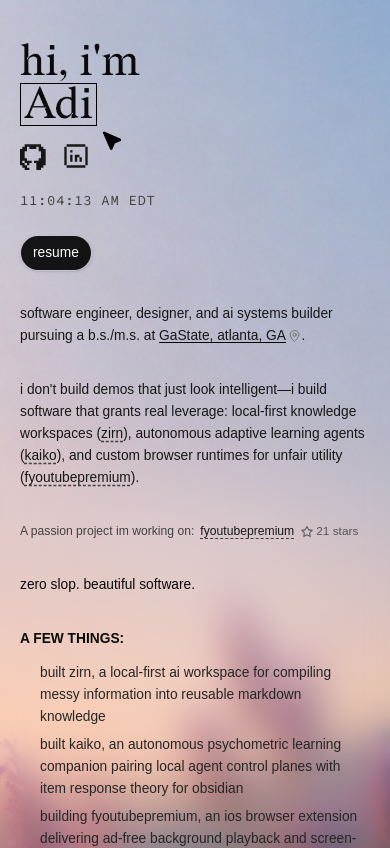
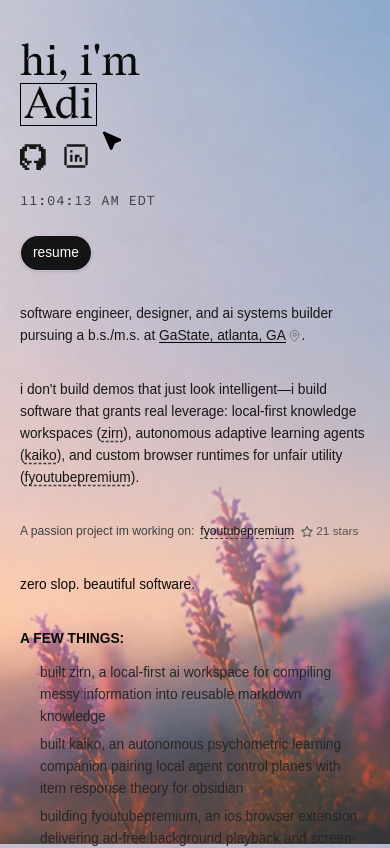
Before and after one commit to aditauqir/aditauqir-website, a Next.js app: page / in a window 390 px wide. Shown: the top 848 px of the page. Built offline with nearby package versions, Linux system fonts and the light colour scheme; a web font is replaced by a local one.

Commit message:
fix(mobile): remove theme-color bar and bottom blur overlay for pure edge-to-edge background

```diff
--- a/app/globals.css
+++ b/app/globals.css
@@ -99,7 +99,6 @@
   min-height: 100%;
   min-height: 100dvh;
   min-height: -webkit-fill-available;
-  background-color: #cfbfc5;
   background-image: url("/site-bg.jpg");
   background-position: center top;
   background-size: cover;
--- a/app/layout.tsx
+++ b/app/layout.tsx
@@ -8,10 +8,6 @@
   width: "device-width",
   initialScale: 1,
   viewportFit: "cover",
-  themeColor: [
-    { media: "(prefers-color-scheme: light)", color: "#cfbfc5" },
-    { media: "(prefers-color-scheme: dark)", color: "#cfbfc5" },
-  ],
 };
 
 export const metadata: Metadata = {
--- a/app/page.tsx
+++ b/app/page.tsx
@@ -231,57 +231,15 @@
         {/* Full-bleed lavender sunset background */}
         <div
           aria-hidden="true"
-          className="pointer-events-none fixed top-0 left-0 right-0 -bottom-[20vh] z-0 h-[120dvh] w-full select-none overflow-hidden bg-[#cfbfc5]"
+          className="pointer-events-none fixed inset-0 z-0 select-none overflow-hidden"
         >
           {/* Base sharp background */}
           {/* eslint-disable-next-line @next/next/no-img-element */}
           <img
             src="/site-bg.jpg"
             alt=""
-            className="h-full w-full object-cover object-top"
+            className="h-full w-full object-cover object-center"
           />
-
-          {/* Soft atmospheric background blur around text when in lower 50% of viewport */}
-          <div
-            className="absolute inset-0 overflow-hidden"
-            style={{
-              maskImage:
-                "linear-gradient(to bottom, transparent 0%, transparent 42%, black 52%, black 100%)",
-              WebkitMaskImage:
-                "linear-gradient(to bottom, transparent 0%, transparent 42%, black 52%, black 100%)",
-            }}
-          >
-            {/* Horizontal mask centered around the text column */}
-            <div
-              className="absolute inset-0 overflow-hidden"
-              style={{
-                maskImage:
-                  "radial-gradient(ellipse 26rem 100% at 50% 50%, black 50%, transparent 100%)",
-                WebkitMaskImage:
-                  "radial-gradient(ellipse 26rem 100% at 50% 50%, black 50%, transparent 100%)",
-              }}
-            >
-              {/* Blurred background image layer, pixel-aligned with base image */}
-              {/* eslint-disable-next-line @next/next/no-img-element */}
-              <img
-                src="/site-bg.jpg"
-                alt=""
-                className="h-full w-full object-cover object-top scale-[1.03]"
-                style={{
-                  filter: "blur(18px)",
-                  WebkitFilter: "blur(18px)",
-                }}
-              />
-              {/* Subtle glass luminescence around text column */}
-              <div
-                className="absolute inset-0"
-                style={{
-                  background:
-                    "radial-gradient(ellipse 22rem 100% at 50% 50%, rgba(255, 255, 255, 0.16) 0%, rgba(255, 255, 255, 0.04) 75%, transparent 100%)",
-                }}
-              />
-            </div>
-          </div>
         </div>
 
         <div className="relative z-10 flex min-h-screen min-h-[100dvh] flex-1 flex-col transition-all duration-200">
```
